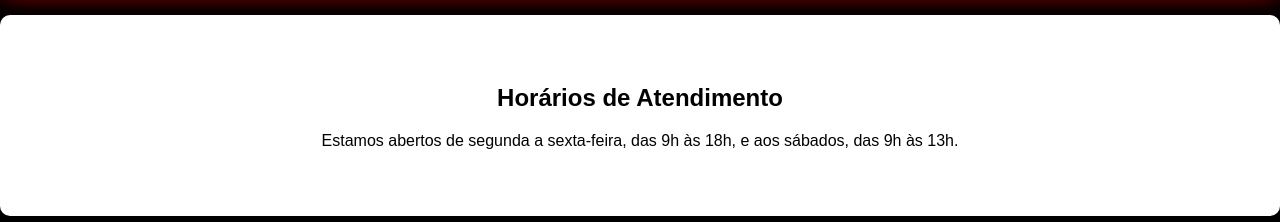
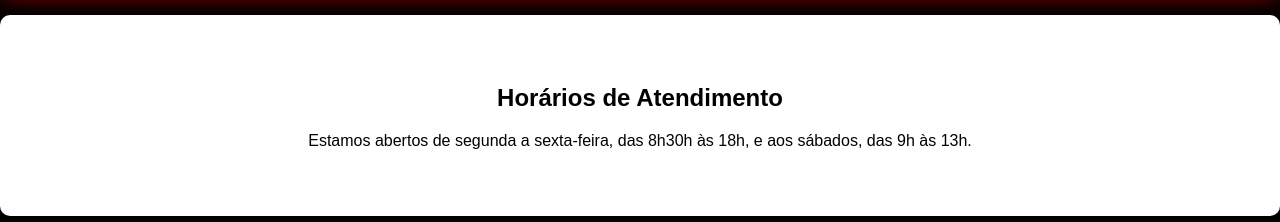
Before and after one commit to jvz99/landingphammer, a plain HTML site: page index.html in a window 1280 px wide. Shown: the part 2200-2422 px from the top of the page. Drawn offline with Linux system fonts and the light colour scheme; a script that the page names is missing; files whose address does not match are found by name.

Commit message:
Update index.html

```diff
--- a/index.html
+++ b/index.html
@@ -113,7 +113,7 @@
     </section>
     <section class="hours" id="hours">
         <h2>Horários de Atendimento</h2>
-        <p>Estamos abertos de segunda a sexta-feira, das 9h às 18h, e aos sábados, das 9h às 13h.</p>
+        <p>Estamos abertos de segunda a sexta-feira, das 8h30h às 18h, e aos sábados, das 9h às 13h.</p>
     </section>
     <section class="map" id="location">
         <h2>Ver Localização</h2>
```
